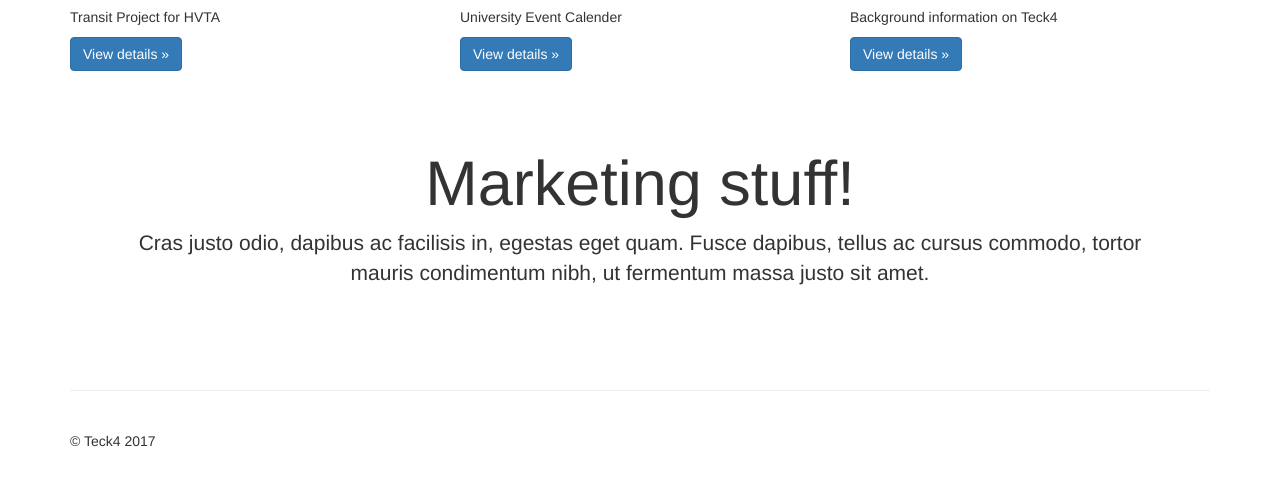
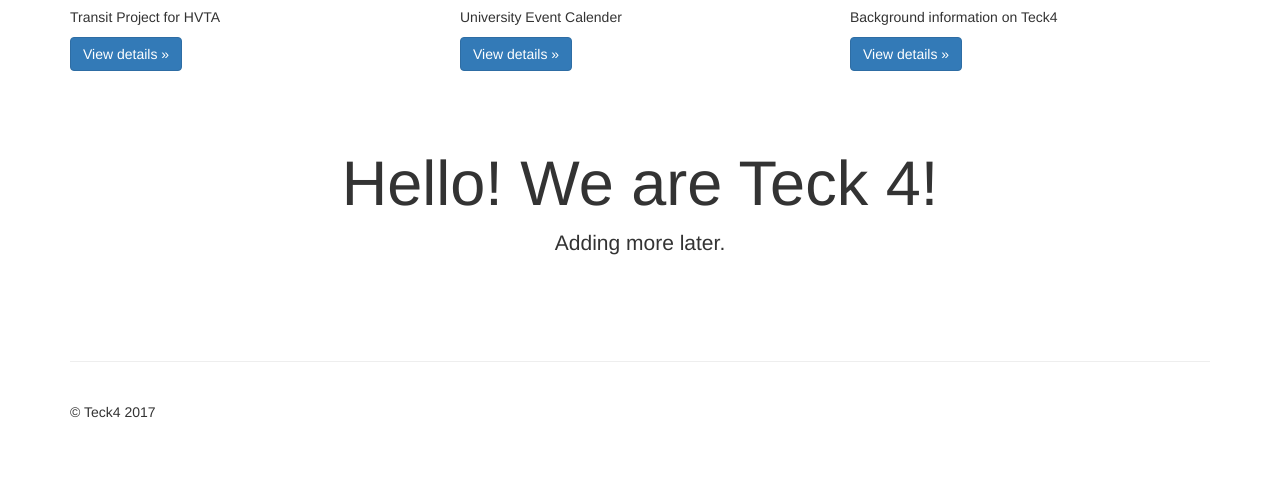
Before and after one commit to Teck4-SENG/Teck4-SENG.github.io, a plain HTML site: page index.html in a window 1280 px wide. Shown: the part 224-710 px from the top of the page. Drawn offline with nearby package versions, Linux system fonts and the light colour scheme.

Commit message:
Update index.html

```diff
--- a/index.html
+++ b/index.html
@@ -123,8 +123,8 @@
       </div>
 
       <div class="jumbotron">
-        <h1>Marketing stuff!</h1>
-        <p class="lead">Cras justo odio, dapibus ac facilisis in, egestas eget quam. Fusce dapibus, tellus ac cursus commodo, tortor mauris condimentum nibh, ut fermentum massa justo sit amet.</p>
+        <h1>Hello! We are Teck 4!</h1>
+        <p class="lead">Adding more later.</p>
 
       </div>
 
```
